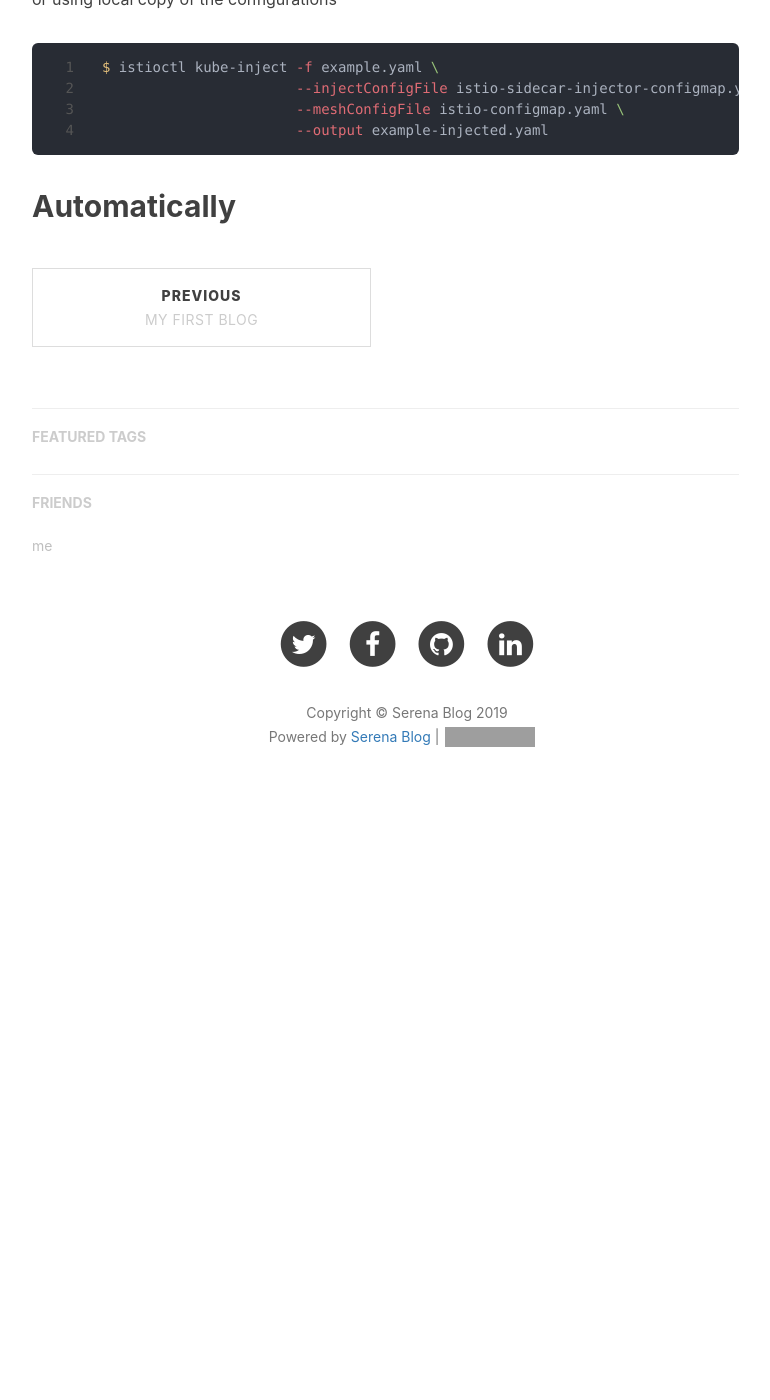
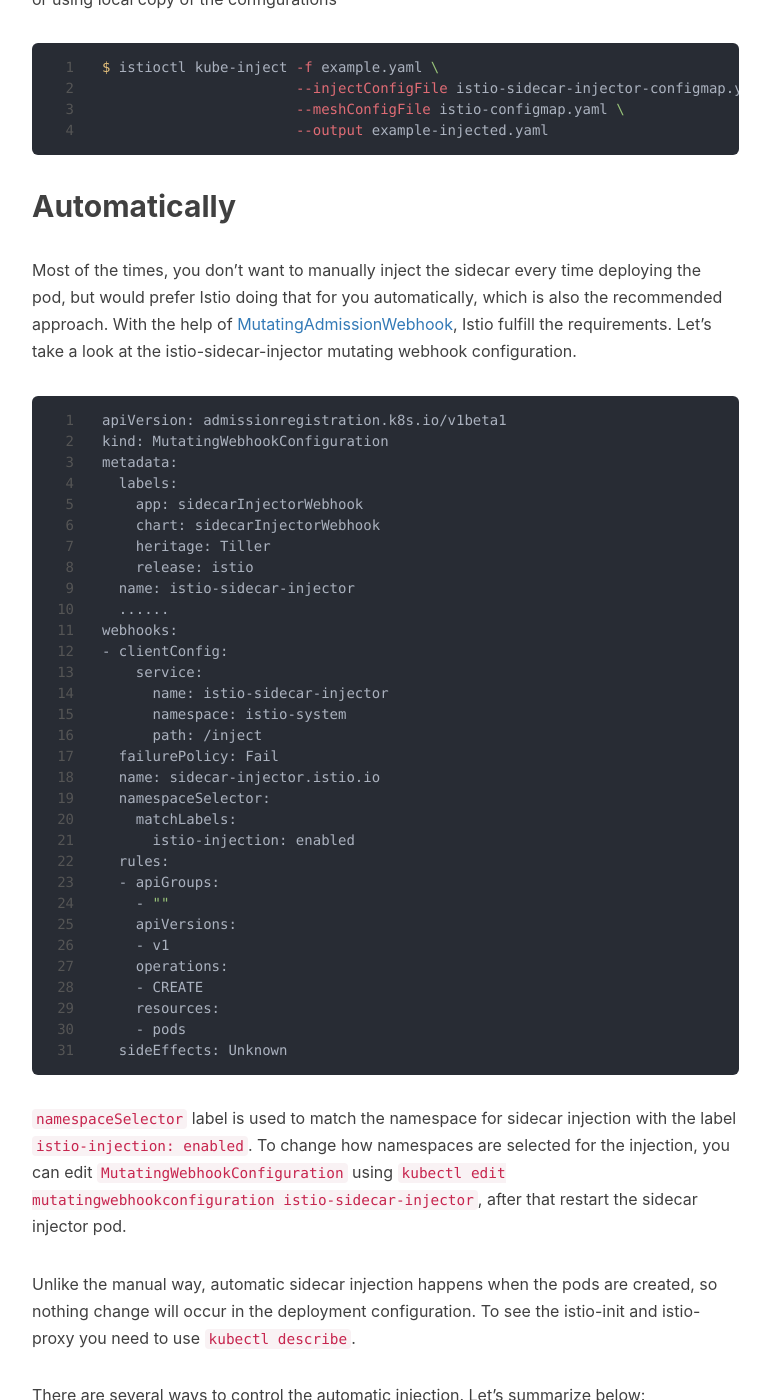
Before and after one commit to SerenaFeng/SerenaFeng.github.io, a Jekyll site: the page built from _posts/2019-04-10-istio-sidecar-injector.md, in a window 1280 px wide and 1400 px high, scrolled down 3251 px. Shown: the whole window, without its empty margins (233-1003 px from the left). Built offline with Jekyll 4.4.1, drawn with Linux system fonts in a browser that asks for light colours; nearby versions of some CDN libraries; comment, search, counter and statistics services are not loaded; before the commit the page ends 4092 px from its top, so only the background shows below that; some of the changed text lies outside the part shown; grey boxes are pictures that could not be loaded.

Commit message:
add istio sidecar injector

````diff
--- a/_posts/2019-04-10-istio-sidecar-injector.md
+++ b/_posts/2019-04-10-istio-sidecar-injector.md
@@ -135,3 +135,58 @@ $ istioctl kube-inject -f example.yaml \
 ```
 
 ## Automatically
+
+Most of the times, you don't want to manually inject the sidecar every time deploying the pod, but
+would prefer Istio doing that for you automatically, which is also the recommended approach. With
+the help of [MutatingAdmissionWebhook](<https://kubernetes.io/docs/admin/admission-controllers/>),
+Istio fulfill the requirements. Let's take a look at the istio-sidecar-injector mutating webhook
+configuration.
+
+```bash
+apiVersion: admissionregistration.k8s.io/v1beta1
+kind: MutatingWebhookConfiguration
+metadata:
+  labels:
+    app: sidecarInjectorWebhook
+    chart: sidecarInjectorWebhook
+    heritage: Tiller
+    release: istio
+  name: istio-sidecar-injector
+  ......
+webhooks:
+- clientConfig:
+    service:
+      name: istio-sidecar-injector
+      namespace: istio-system
+      path: /inject
+  failurePolicy: Fail
+  name: sidecar-injector.istio.io
+  namespaceSelector:
+    matchLabels:
+      istio-injection: enabled
+  rules:
+  - apiGroups:
+    - ""
+    apiVersions:
+    - v1
+    operations:
+    - CREATE
+    resources:
+    - pods
+  sideEffects: Unknown
+```
+
+`namespaceSelector` label is used to match the namespace for sidecar injection with the label
+`istio-injection: enabled`. To change how namespaces are selected for the injection, you can edit
+`MutatingWebhookConfiguration` using `kubectl edit mutatingwebhookconfiguration istio-sidecar-injector`,
+after that restart the sidecar injector pod.
+
+Unlike the manual way, automatic sidecar injection happens when the pods are created, so nothing
+change will occur in the deployment configuration. To see the istio-init and istio-proxy you need to
+use `kubectl describe`.
+
+There are several ways to control the automatic injection. Let's summarize below:
+
+### policy field in istio-sidecar-injector configmap
+
+This field is used to determine whether or not inject the sidecar into pods by default.
````
